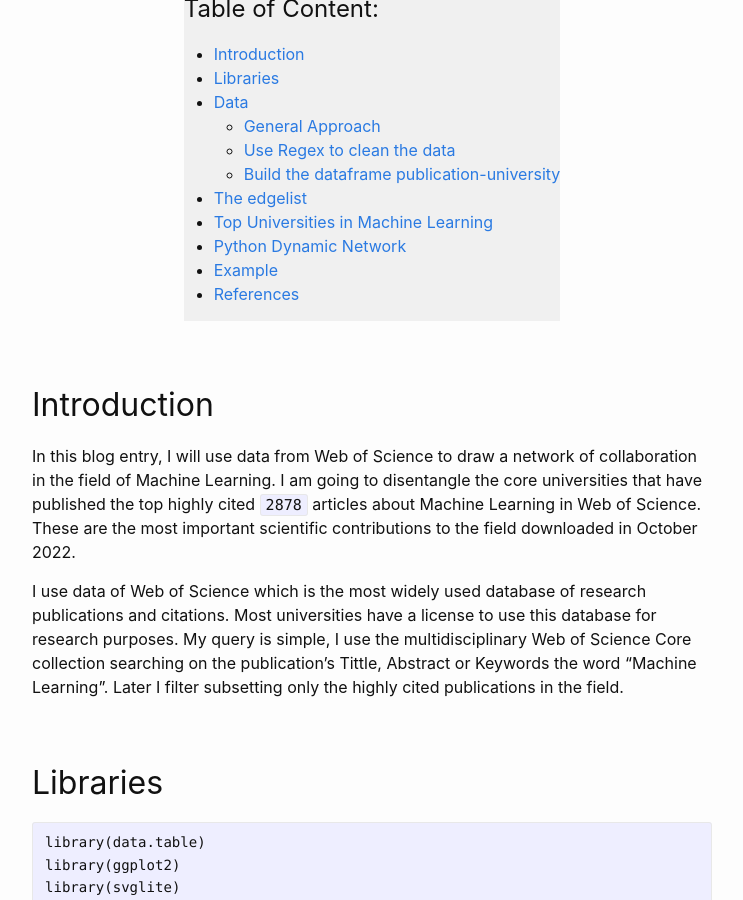
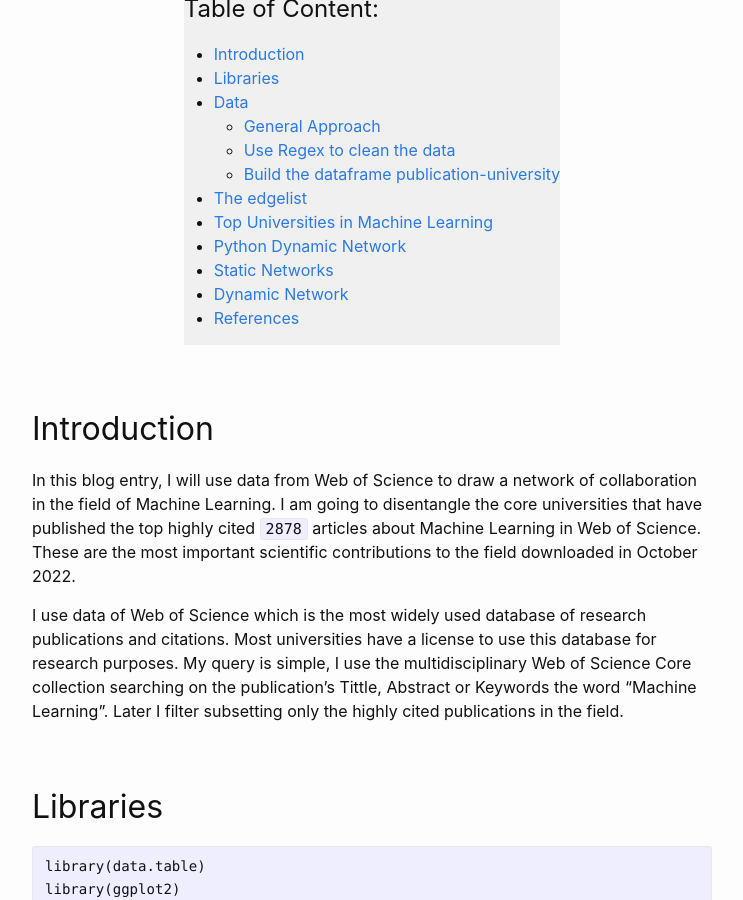
Before and after one commit to Wario84/blog, a Jekyll site: the page built from _posts/2022-10-07-net_ml.md, in a window 1280 px wide and 900 px high, scrolled down 310 px. Shown: the whole window, without its empty margins (268-1011 px from the left). Built offline with Jekyll 4.4.1, drawn with Linux system fonts in a browser that asks for light colours; some of the changed text lies outside the part shown.

Commit message:
change_dimension

````diff
--- a/_posts/2022-10-07-net_ml.md
+++ b/_posts/2022-10-07-net_ml.md
@@ -246,6 +246,8 @@
 
 ```
 
+## Static Networks
+
 The results are quite nice. First I would like to show the results
 filtering universities that have 20 edges (co-authored publications) or
 more.
@@ -256,11 +258,11 @@
 
 <iframe src="https://wario84.github.io/blog/assets/imgs/10-07-2022-net_ml/edge_45.html" title="w" width="775px" height="775px" frameborder="0"></iframe>
 
+
+## Dynamic Network
+
 Finally, we have the main dynamic network that we can use to display several thresholds of network connections.
 
-<iframe src="https://wario84.github.io/blog/assets/imgs/10-07-2022-net_ml/edge_d.html" title="w" width="800px" height="600px" frameborder="50"></iframe>
-
-## Example
 
 <iframe src="https://wario84.github.io/blog/assets/imgs/10-07-2022-net_ml/edge_700pp.html" title="w" width="800px" height="600px" frameborder="50"></iframe>
 
````
